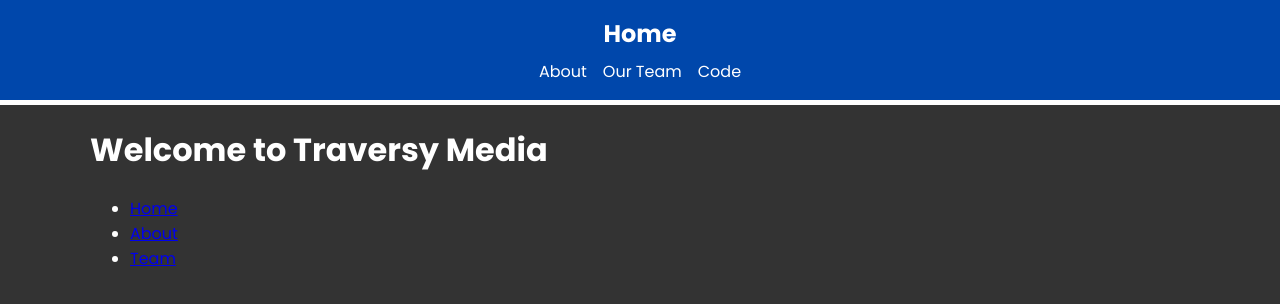
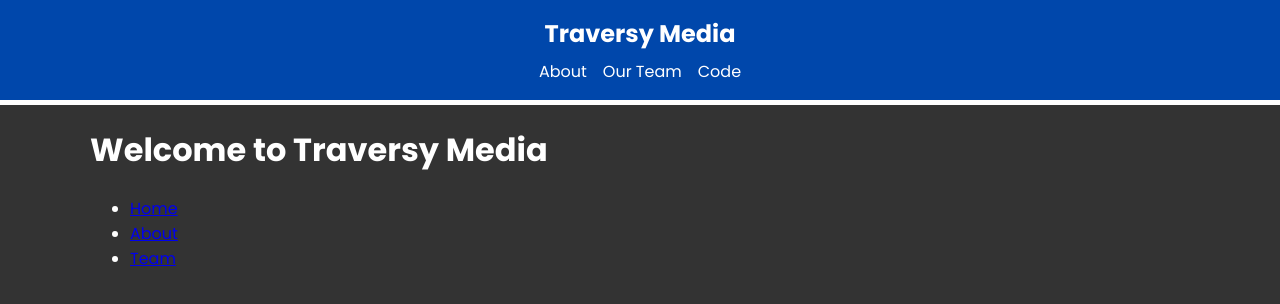
Before and after one commit to kelsonbatista/basic-react-nextjs-project, a Next.js app: page / in a window 1280 px wide. Shown: the top 304 px of the page. Built offline with nearby package versions, Linux system fonts and the light colour scheme.

Commit message:
refactor: changed home link

```diff
--- a/app/components/Header.jsx
+++ b/app/components/Header.jsx
@@ -7,7 +7,7 @@
       <div className='header'>
         <div className='container'>
           <div className='logo'>
-            <Link href='/'>Home</Link>
+            <Link href='/'>Traversy Media</Link>
           </div>
           <div className="links">
             <Link href='/about'>About</Link>
```
